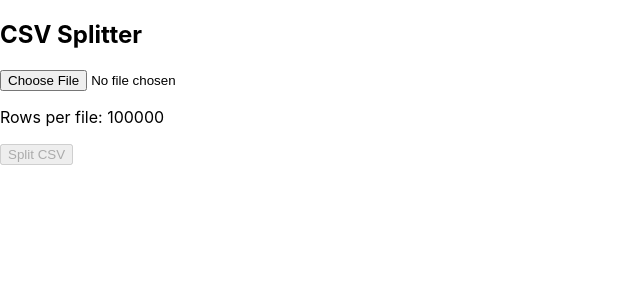
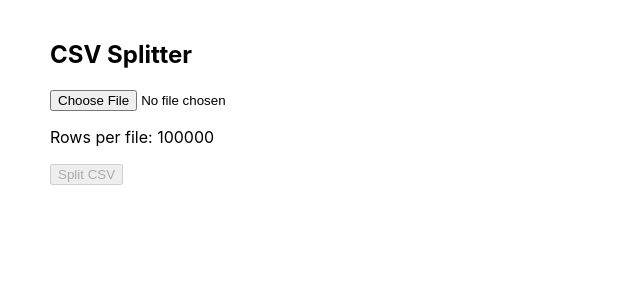
Before and after one commit to Akhilz1110/csv-splitter-web, a React (Create React App) app: page / in a window 1280 px wide. Shown: the top 300 px of the page, without its empty margins (0-640 px from the left). Built offline with nearby package versions, Linux system fonts and the light colour scheme.

Commit message:
Updated CsvSplitter.js with margin adjustment

```diff
--- a/src/CsvSplitter.js
+++ b/src/CsvSplitter.js
@@ -1,11 +1,10 @@
-
 import React, { useState } from "react";
 import JSZip from "jszip";
 import { saveAs } from "file-saver";
 
 const CsvSplitter = () => {
   const [file, setFile] = useState(null);
-  const [splitSize] = useState(100000);  // Set default value to 100000
+  const [splitSize] = useState(100000);
   const [chunks, setChunks] = useState([]);
   const [isFileSelected, setIsFileSelected] = useState(false);
 
@@ -52,25 +51,36 @@ const CsvSplitter = () => {
   };
 
   return (
-    <div className={`splitter-container ${isFileSelected ? 'no-rotate' : ''}`}>
+    <div
+      className={`splitter-container ${isFileSelected ? "no-rotate" : ""}`}
+      style={{
+        marginLeft: "50px",
+        marginTop: "40px",
+        maxWidth: "300px",
+        textAlign: "start",
+      }}
+    >
       <h2 className="title">CSV Splitter</h2>
 
-      <input type="file" accept=".csv" onChange={handleFileChange} className="file-input" />
+      <input
+        type="file"
+        accept=".csv"
+        onChange={handleFileChange}
+        className="file-input"
+      />
 
-      <p>Rows per file: {splitSize}</p>  {/* Display the default value */}
+      <p>Rows per file: {splitSize}</p>
 
-      <button
-        onClick={handleSplit}
-        disabled={!file}
-        className="split-button"
-      >
+      <button onClick={handleSplit} disabled={!file} className="split-button">
         Split CSV
       </button>
 
       {chunks.length > 0 && (
         <div className="result-box">
           <h4>{chunks.length} files will be zipped</h4>
-          <button className="download-button" onClick={downloadZip}>Download ZIP</button>
+          <button className="download-button" onClick={downloadZip}>
+            Download ZIP
+          </button>
         </div>
       )}
     </div>
```
